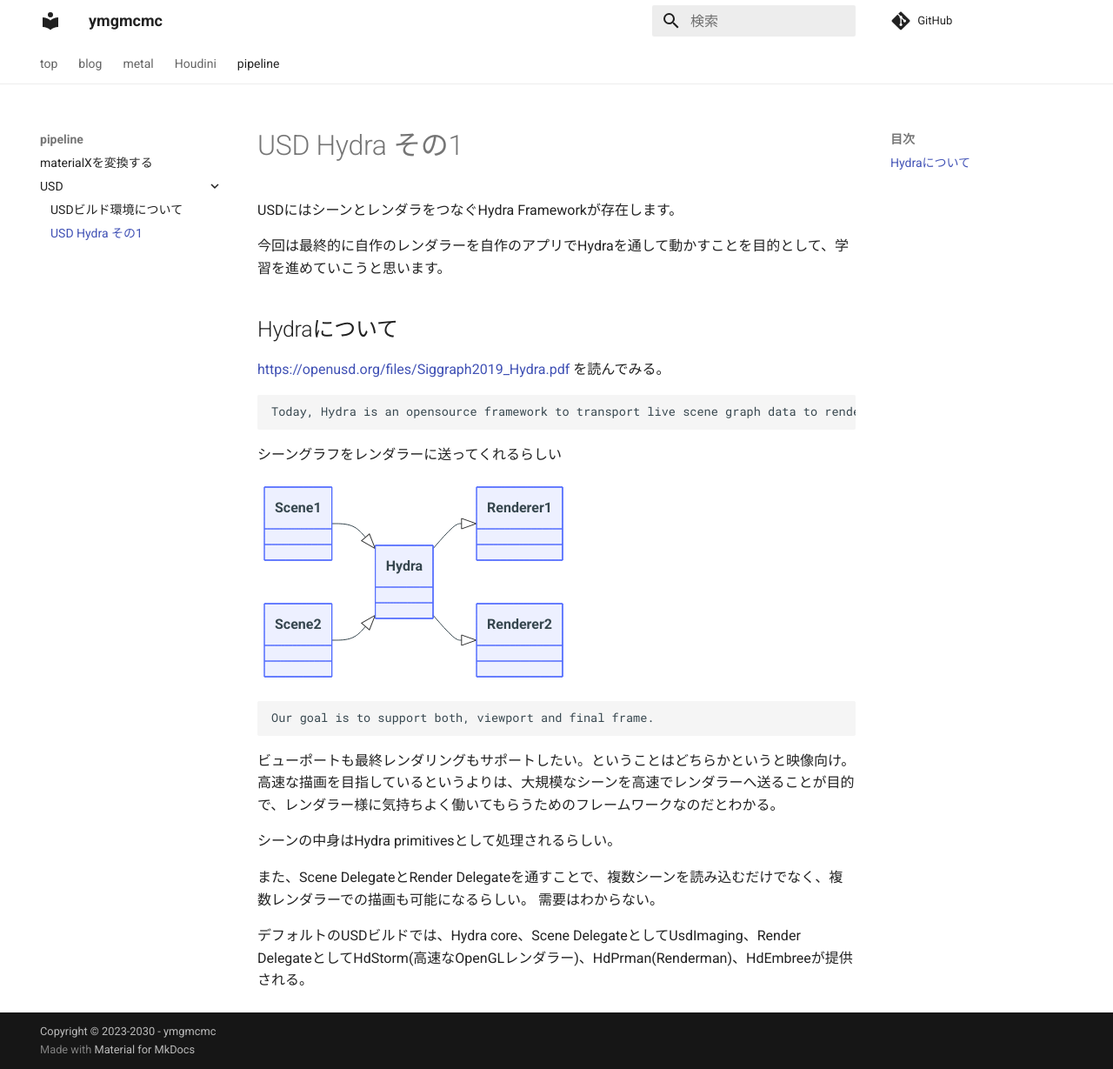
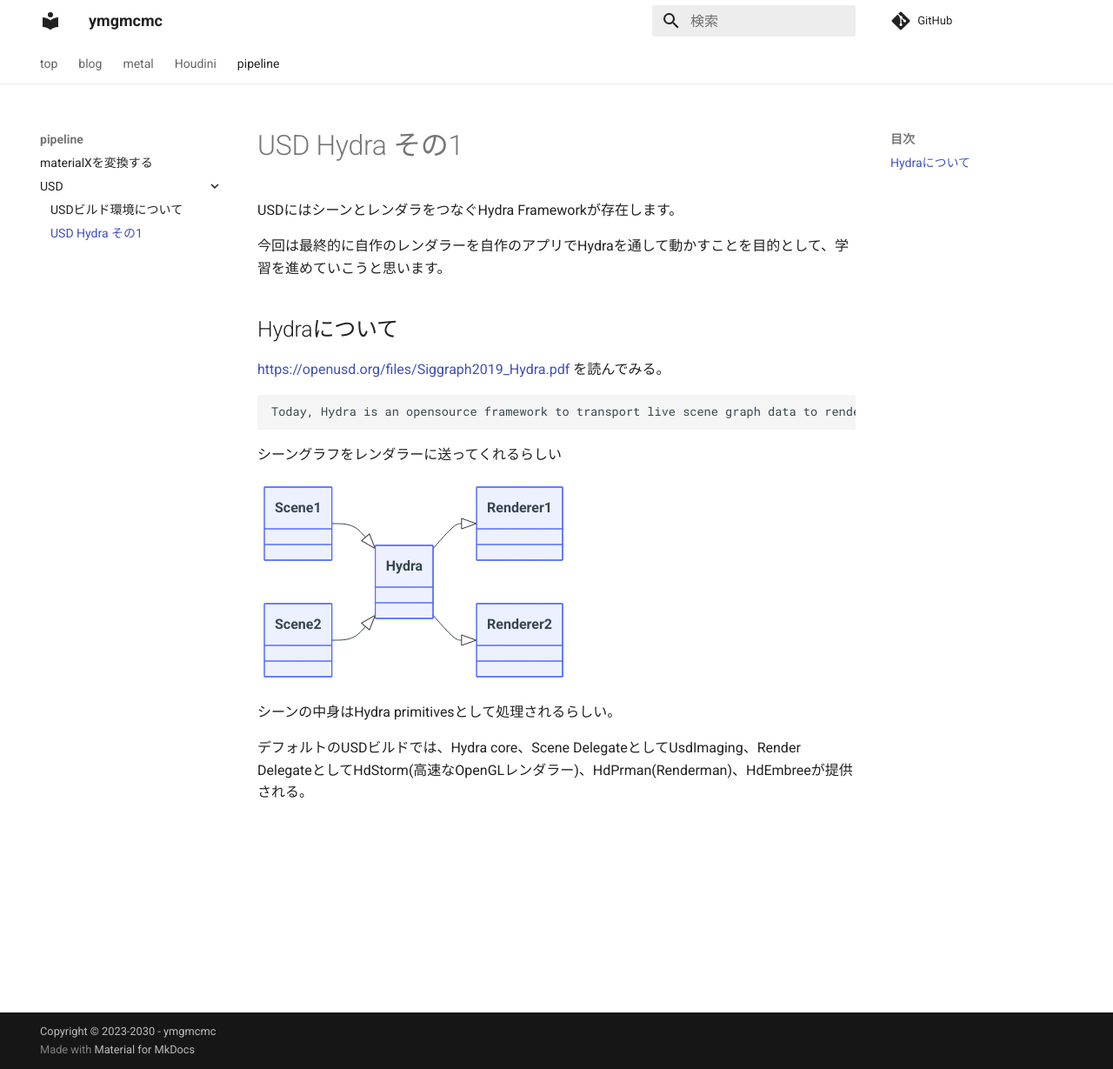
Before and after one commit to naoya-horai/documents, an MkDocs documentation site: the page built from docs/pipeline/USD/USD Hydraその1.md, in a window 1280 px wide and 1229 px high. Shown: the whole window at 87% size. Built offline with MkDocs 1.6.1 and Material for MkDocs 9.7.7, drawn with Linux system fonts in a browser that asks for light colours; comment, search, counter and statistics services are not loaded.

Commit message:
不正確な記述を削除

````diff
--- a/docs/pipeline/USD/USD Hydraその1.md
+++ b/docs/pipeline/USD/USD Hydraその1.md
@@ -23,15 +23,7 @@ classDiagram
     Renderer1 <|-- Hydra
     Renderer2 <|-- Hydra
 ```
-```
-Our goal is to support both, viewport and final frame.
-```
-ビューポートも最終レンダリングもサポートしたい。ということはどちらかというと映像向け。
-高速な描画を目指しているというよりは、大規模なシーンを高速でレンダラーへ送ることが目的で、レンダラー様に気持ちよく働いてもらうためのフレームワークなのだとわかる。
 
 シーンの中身はHydra primitivesとして処理されるらしい。
 
-また、Scene DelegateとRender Delegateを通すことで、複数シーンを読み込むだけでなく、複数レンダラーでの描画も可能になるらしい。
-需要はわからない。
-
 デフォルトのUSDビルドでは、Hydra core、Scene DelegateとしてUsdImaging、Render DelegateとしてHdStorm(高速なOpenGLレンダラー)、HdPrman(Renderman)、HdEmbreeが提供される。
--- a/mkdocs.yml
+++ b/mkdocs.yml
@@ -25,7 +25,7 @@ theme:
   name: material
   palette:
     primary: white
-    accent: black
+    accent: slate
   favicon: favicon.ico
   language: ja
   features:
````
